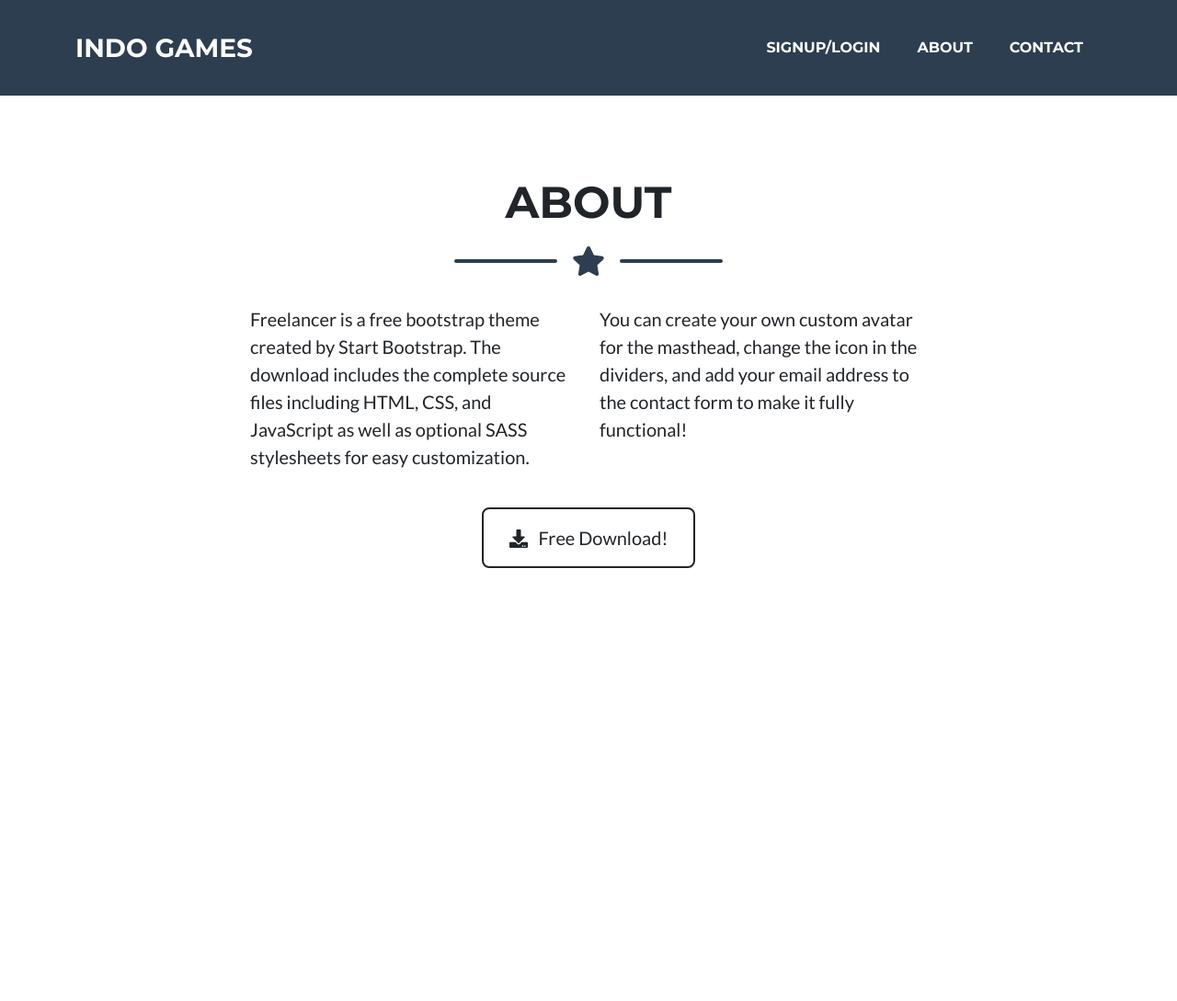
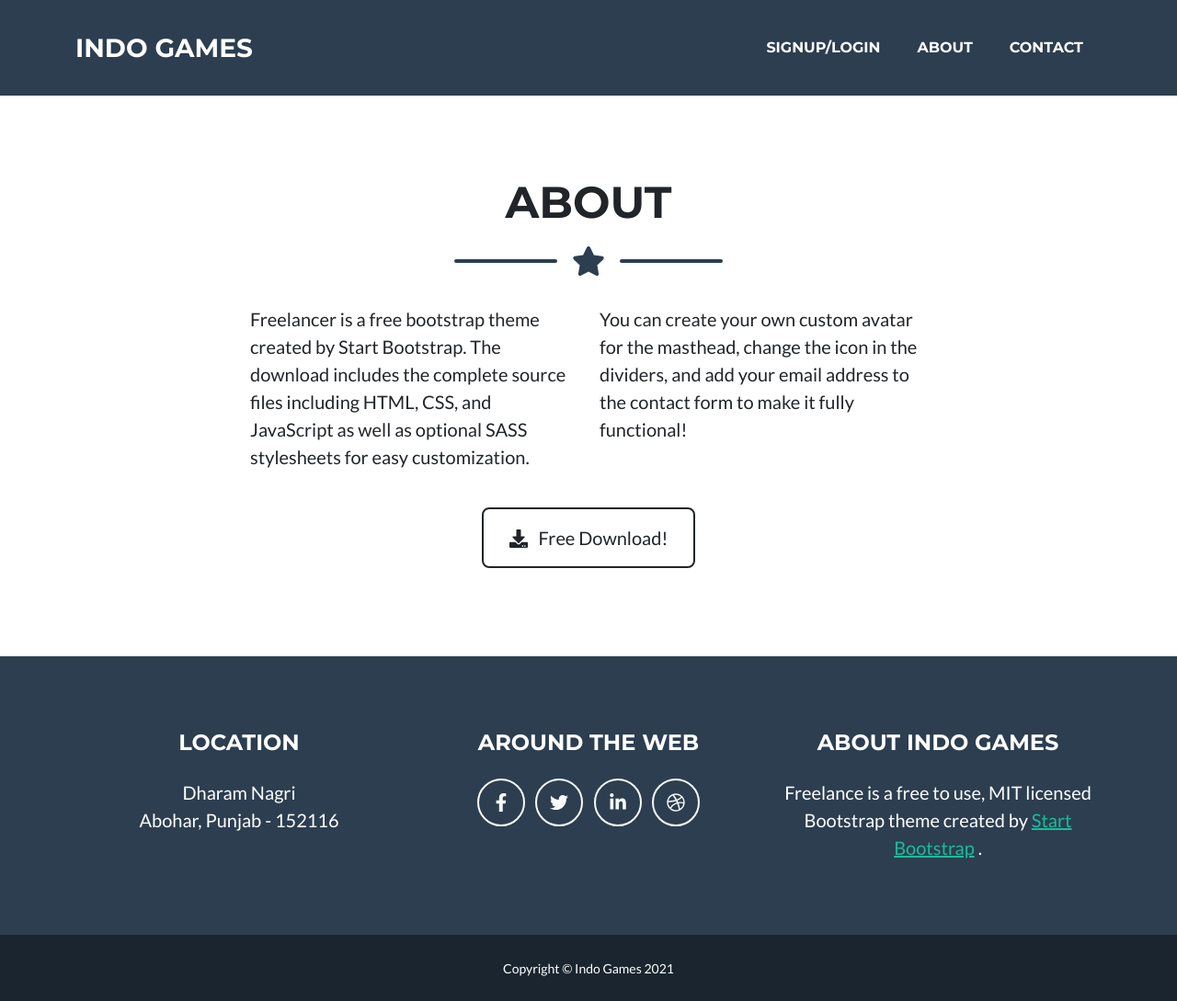
Before and after one commit to adittyaverma/IndoGame, a plain HTML site: page about.html in a window 1280 px wide. Shown: the whole page at 92% size. Before the commit the page ends 800 px from the top, so only its background shows below. Drawn offline with nearby package versions, Linux system fonts and the light colour scheme.

Commit message:
Footer added in about

```diff
--- a/about.html
+++ b/about.html
@@ -58,7 +58,43 @@
         </div>
       </div>
     </section>
-
+    <!-- Footer-->
+    <footer class="footer text-center">
+      <div class="container">
+        <div class="row">
+          <!-- Footer Location-->
+          <div class="col-lg-4 mb-5 mb-lg-0">
+            <h4 class="text-uppercase mb-4">Location</h4>
+            <p class="lead mb-0">
+                Dharam Nagri
+                <br />
+                Abohar, Punjab - 152116
+            </p>
+          </div>
+          <!-- Footer Social Icons-->
+          <div class="col-lg-4 mb-5 mb-lg-0">
+            <h4 class="text-uppercase mb-4">Around the Web</h4>
+            <a class="btn btn-outline-light btn-social mx-1" href="#!"><i class="fab fa-fw fa-facebook-f"></i></a>
+            <a class="btn btn-outline-light btn-social mx-1" href="#!"><i class="fab fa-fw fa-twitter"></i></a>
+            <a class="btn btn-outline-light btn-social mx-1" href="#!"><i class="fab fa-fw fa-linkedin-in"></i></a>
+            <a class="btn btn-outline-light btn-social mx-1" href="#!"><i class="fab fa-fw fa-dribbble"></i></a>
+          </div>
+          <!-- Footer About Text-->
+          <div class="col-lg-4">
+            <h4 class="text-uppercase mb-4">About Indo Games</h4>
+            <p class="lead mb-0">
+                Freelance is a free to use, MIT licensed Bootstrap theme created by
+              <a href="http://startbootstrap.com">Start Bootstrap</a>
+              .
+            </p>
+          </div>
+        </div>
+      </div>
+    </footer>
+    <!-- Copyright Section-->
+    <div class="copyright py-4 text-center text-white">
+      <div class="container"><small>Copyright &copy; Indo Games 2021</small></div>
+    </div>
     <!-- Bootstrap core JS-->
     <script src="https://cdn.jsdelivr.net/npm/bootstrap@5.1.0/dist/js/bootstrap.bundle.min.js"></script>
   </body>
```
